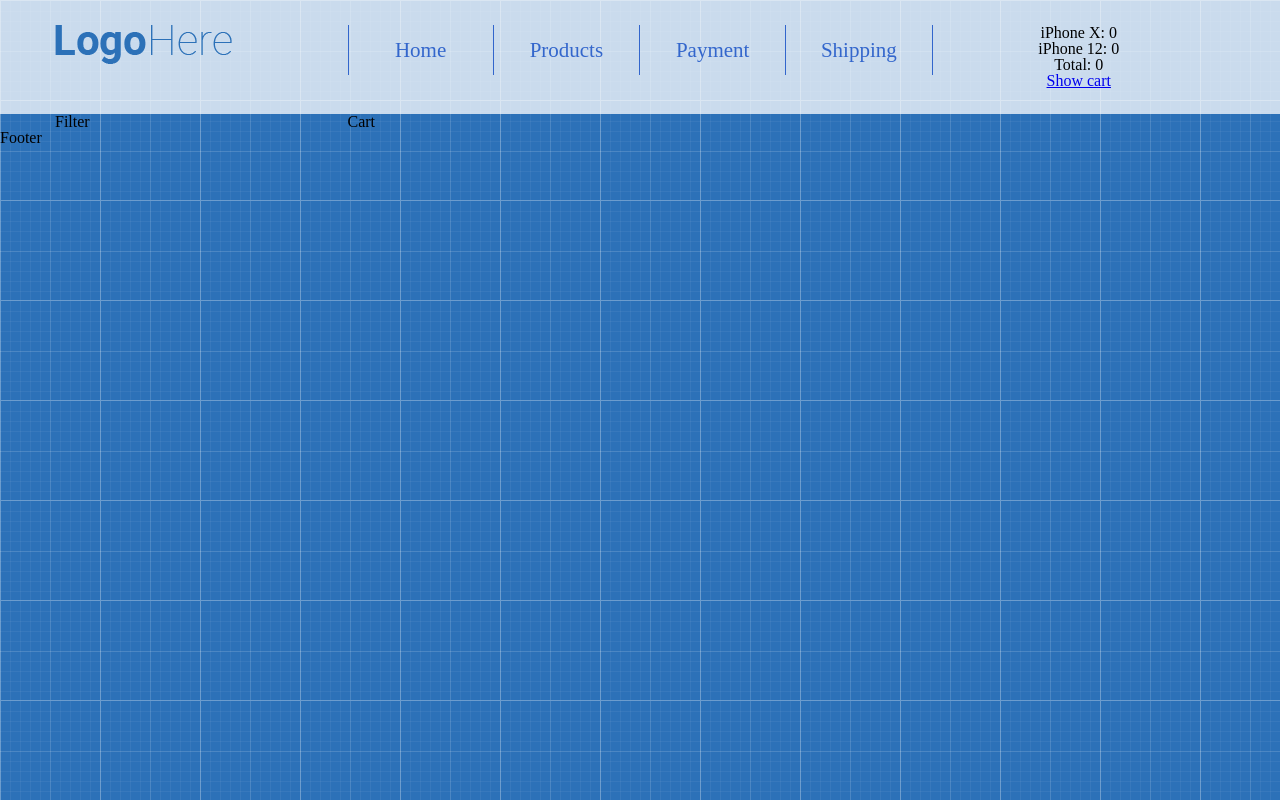
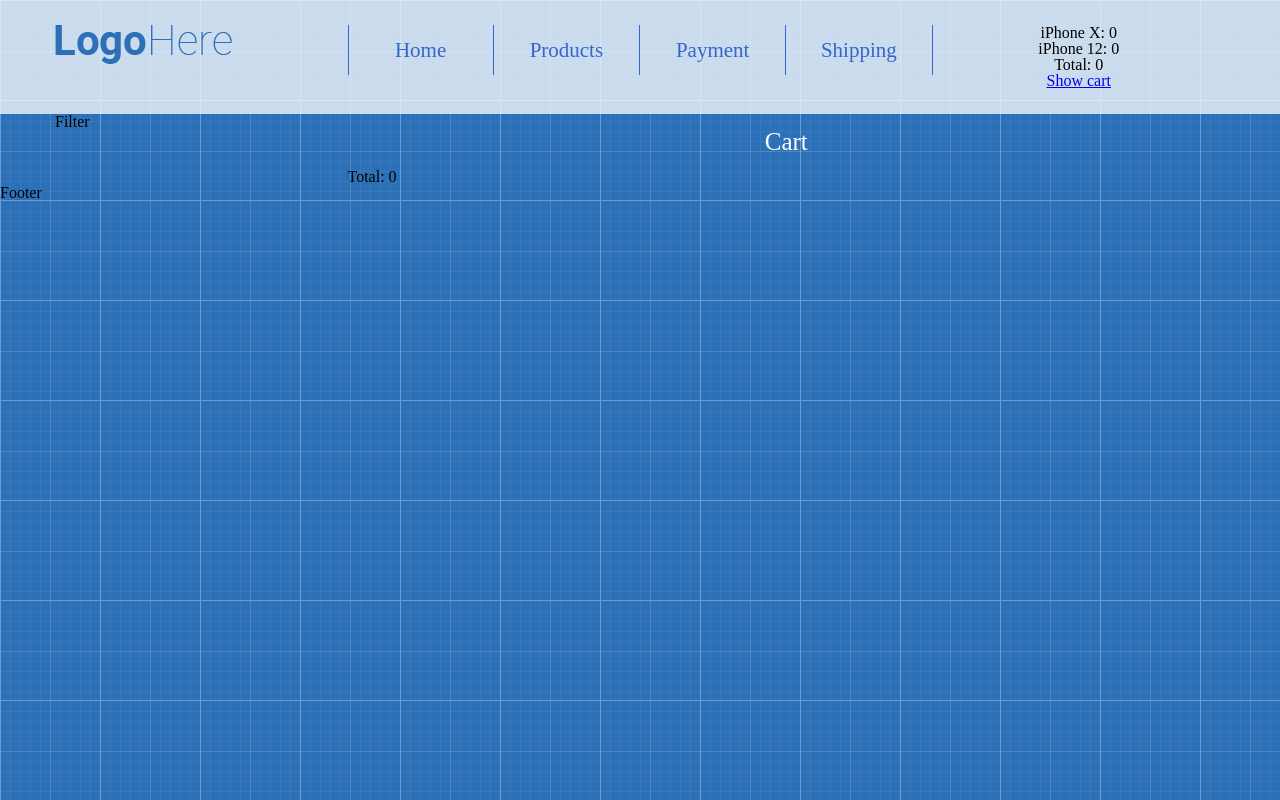
Before and after one commit to alex220496/react-shop, a React (Create React App) app: page /cart in a window 1280 px wide. Built offline with nearby package versions, Linux system fonts and the light colour scheme.

Commit message:
aded new style for h1

```diff
--- a/src/App/Main/CartPage/CartPage.js
+++ b/src/App/Main/CartPage/CartPage.js
@@ -1,10 +1,35 @@
 import React from 'react'
+import {keys} from 'lodash'
+import products from '../Products/products'
 
-const CartPage = () => {
+const productsObj = products.reduce((obj, product) =>({
+    ...obj,
+    [product.id]:product
+}),{})
+
+const CartPage = ({
+    productsInCart
+}) => {
     return (
         <>
 
             <h1 className="page-title">Cart</h1>
+            <div>
+                {
+                    keys(productsInCart).map(productId =>(
+                        <div key={productId}> {productsObj[productId].name}
+                        : {productsInCart[productId]}</div>
+                    ))
+                }
+            </div>
+
+            <div>
+                Total: {
+                    keys(productsInCart).reduce((total,productId) =>(
+                        total + (productsObj[productId].price * productsInCart[productId])
+                    ), 0)
+                }
+            </div>
 
         </>
     )
--- a/src/App/Main/Products/ProductsList.js
+++ b/src/App/Main/Products/ProductsList.js
@@ -1,6 +1,7 @@
 import React from 'react'
 import ProductsListItem from './ProductsListItem'
 import products from './products'
+import "./productListItem.css"
 
 
 
--- a/src/App/Main/Products/productListItem.css
+++ b/src/App/Main/Products/productListItem.css
@@ -72,3 +72,10 @@
 .product-quantity button:focus,.product-quantity input:focus {
     outline: none;
 }
+.page-title {
+    text-align: center;
+    color: #fff;
+    font-size: 25px;
+    padding: 15px 0;
+
+}
```
